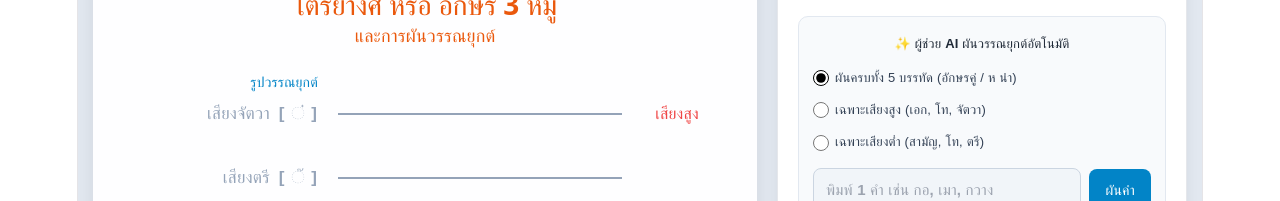
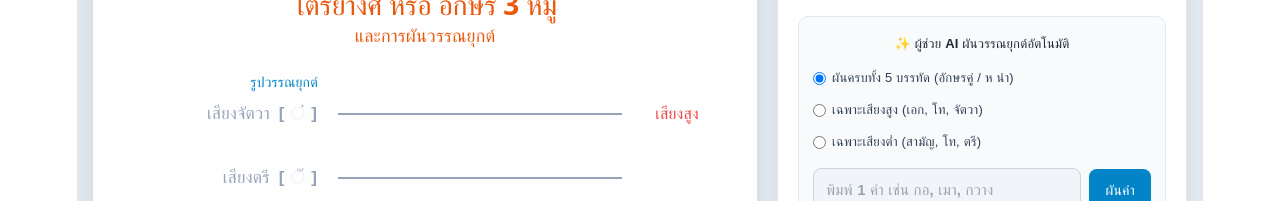
Before and after one commit to tom-nz/thai-tone, a React (Vite) app: page / in a window 1280 px wide. Shown: the part 165-366 px from the top of the page. Built offline with nearby package versions, Linux system fonts and the light colour scheme.

Commit message:
fix: restore clean base, hide radio when empty, custom black-white radio buttons

```diff
--- a/src/App.jsx
+++ b/src/App.jsx
@@ -1125,12 +1125,15 @@ export default function App() {
   };
 
   const handleQuickConsonantClick = (c) => {
-    const word = c + "อ";
-    setInputText(word);
-    setMode("full5");
-    if (typeof handleGenerate === "function") {
-      setTimeout(() => handleGenerate(word), 0);
-    }
+    const { frontVowel, aboveBelowVowel, rest } = parseThaiWord(inputText);
+    const newWord = buildWord(
+      frontVowel || "",
+      c,
+      aboveBelowVowel || "",
+      "",
+      rest || "อ",
+    );
+    setInputText(newWord);
   };
 
   const handleQuickVowelClick = (vowelObj) => {
@@ -2162,7 +2165,7 @@ export default function App() {
                     }}
                   >
                     <input
-                      type="radio" style={{ accentColor: "#000000", cursor: "pointer", width: "16px", height: "16px" }}
+                      type="radio"
                       name="mode"
                       checked={mode === "full5"}
                       onChange={() => setMode("full5")}
@@ -2178,7 +2181,7 @@ export default function App() {
                     }}
                   >
                     <input
-                      type="radio" style={{ accentColor: "#000000", cursor: "pointer", width: "16px", height: "16px" }}
+                      type="radio"
                       name="mode"
                       checked={mode === "highOnly"}
                       onChange={() => setMode("highOnly")}
@@ -2194,7 +2197,7 @@ export default function App() {
                     }}
                   >
                     <input
-                      type="radio" style={{ accentColor: "#000000", cursor: "pointer", width: "16px", height: "16px" }}
+                      type="radio"
                       name="mode"
                       checked={mode === "lowOnly"}
                       onChange={() => setMode("lowOnly")}
```
